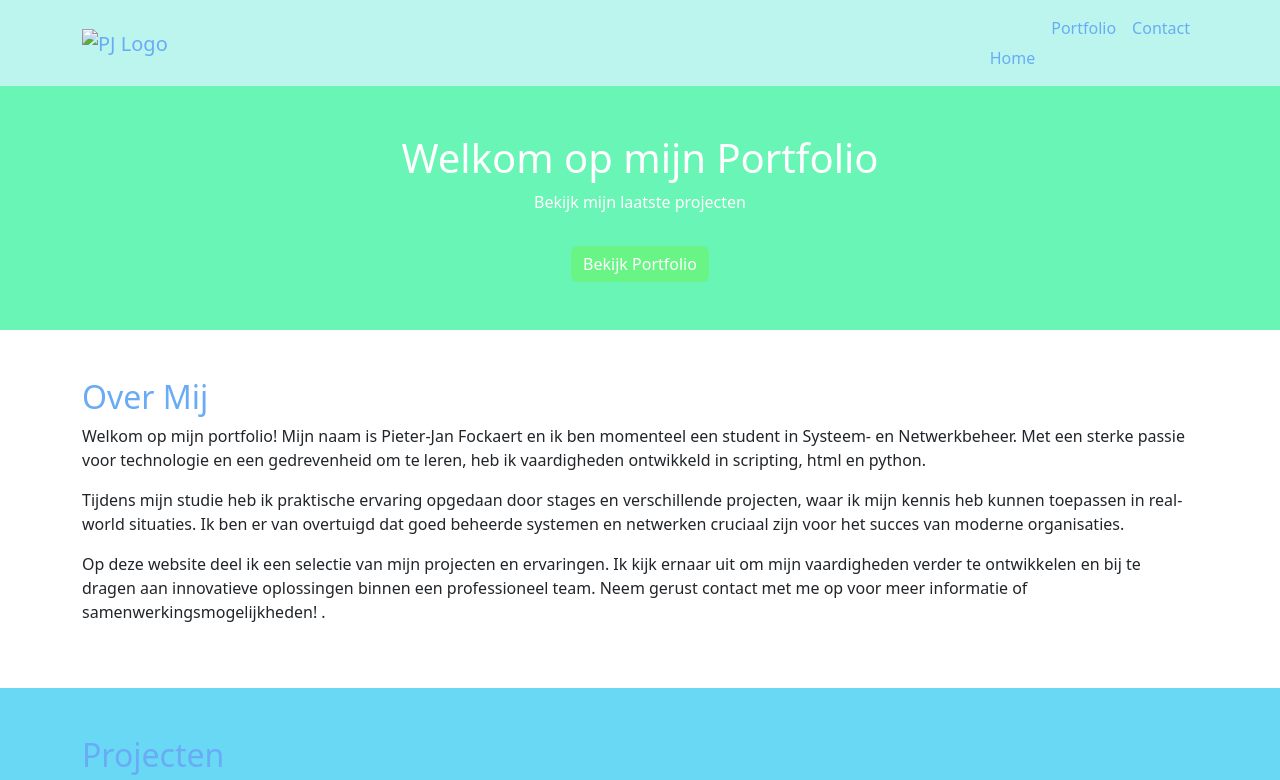
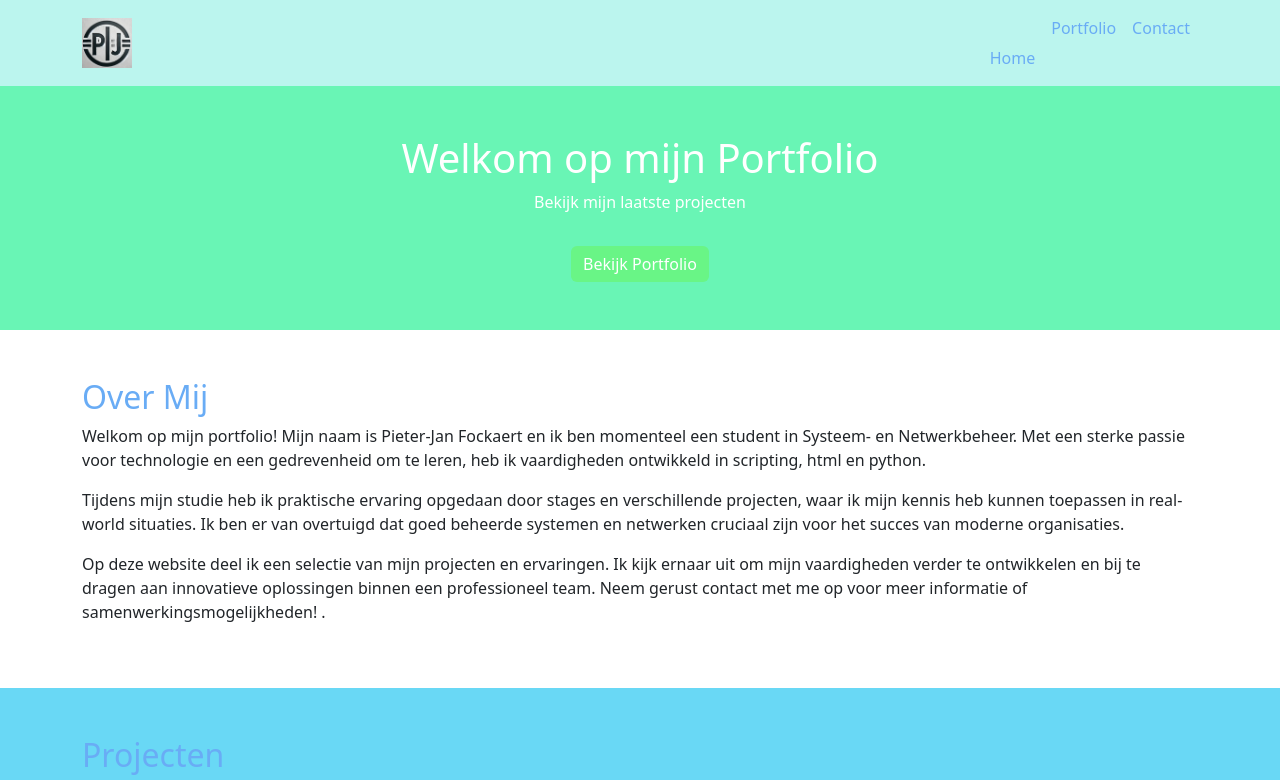
Before and after one commit to Pieter-janf/portfolio, a plain HTML site: page index.html in a window 1280 px wide. Shown: the top 780 px of the page. Drawn offline with nearby package versions, Linux system fonts and the light colour scheme.

Commit message:
Update index.html

```diff
--- a/index.html
+++ b/index.html
@@ -12,7 +12,7 @@
   <nav class="navbar navbar-expand-lg navbar-light bg-soft-color">
     <div class="container">
       <a class="navbar-brand text-highlight" href="#">
-        <img src="Business_Logo_PJ.png" alt="PJ Logo" width="50" height="50">
+        <img src="foto's/Business_Logo_PJ.png" alt="PJ Logo" width="50" height="50">
       <button class="navbar-toggler" type="button" data-bs-toggle="collapse" data-bs-target="#navbarNav" aria-controls="navbarNav" aria-expanded="false" aria-label="Toggle navigation">
         <span class="navbar-toggler-icon"></span>
       </button>
```
